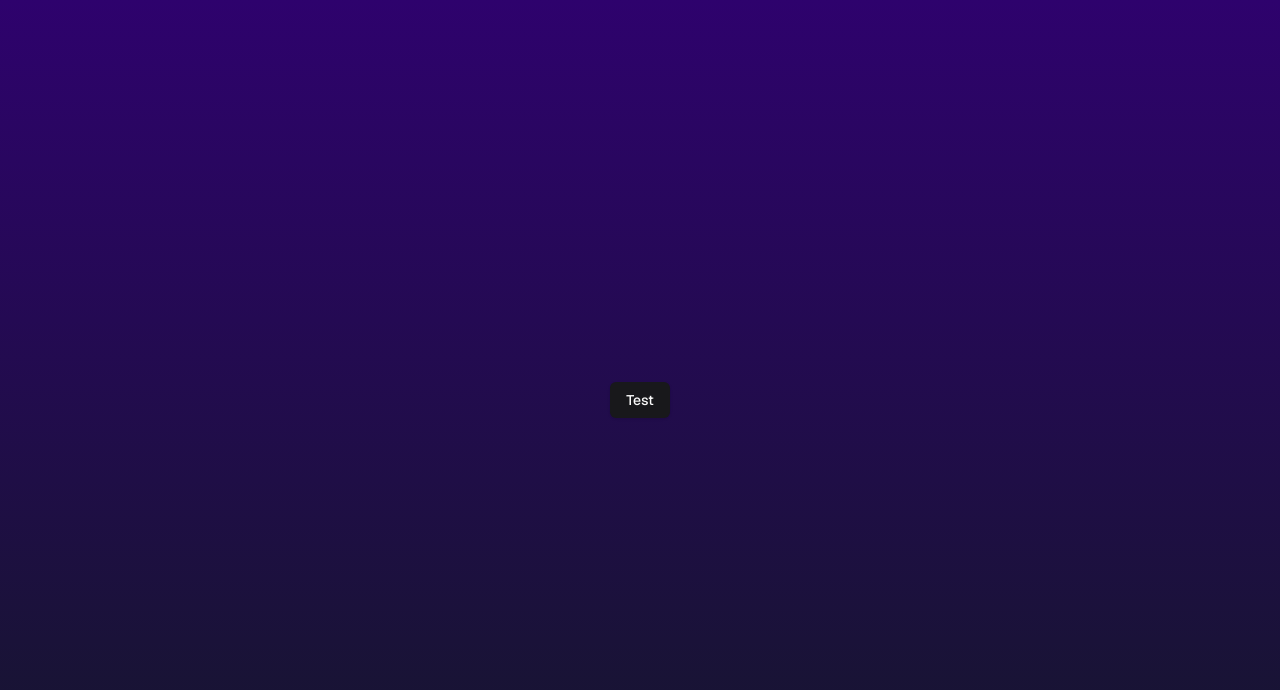
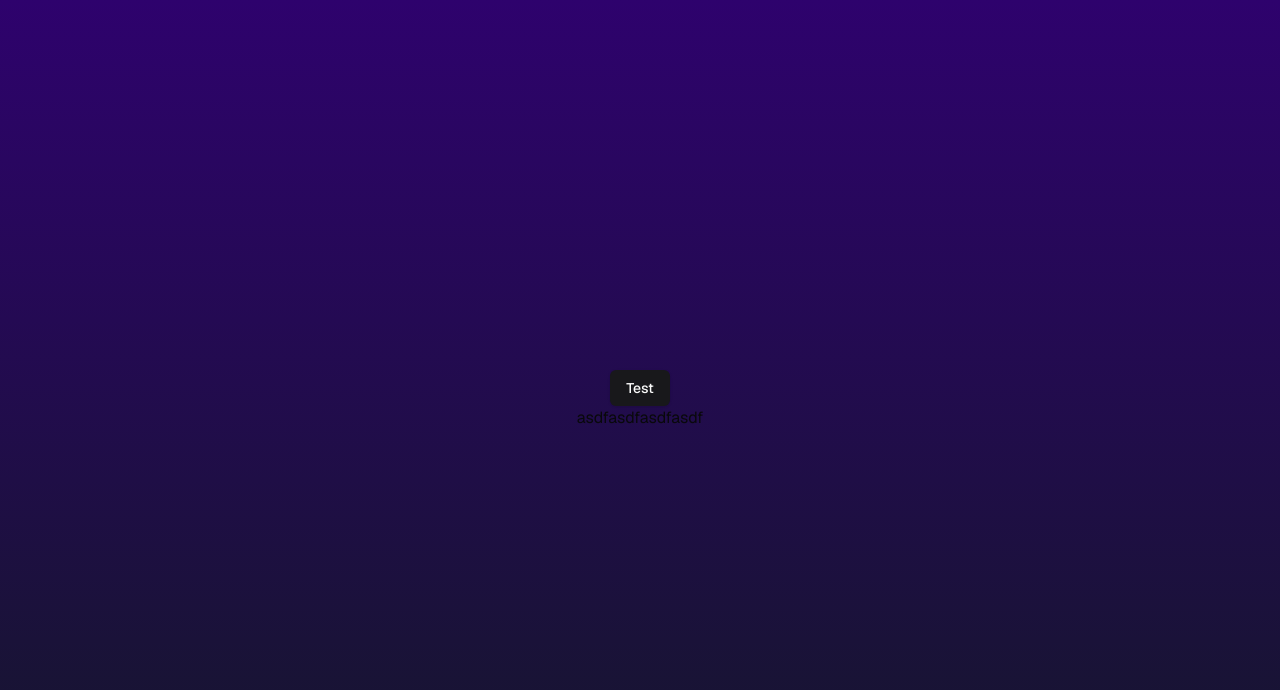
Before and after one commit to Eltik/Leetcode-Frontend, a Next.js app: page / in a window 1280 px wide. Shown: the top 690 px of the page. Built offline with nearby package versions, Linux system fonts and the light colour scheme.

Commit message:
feat: Aseafsdfasdfadsf

```diff
--- a/src/pages/index.tsx
+++ b/src/pages/index.tsx
@@ -11,6 +11,7 @@ export default function Home() {
             </Head>
             <main className="flex min-h-screen flex-col items-center justify-center bg-gradient-to-b from-[#2e026d] to-[#15162c]">
                 <Button>Test</Button>
+                <p>asdfasdfasdfasdf</p>
             </main>
         </>
     );
```
